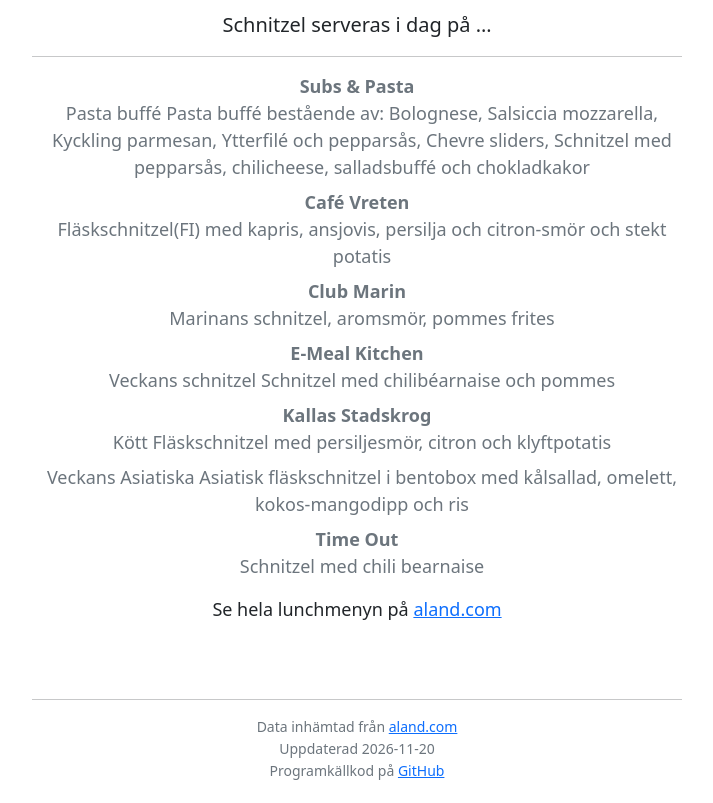
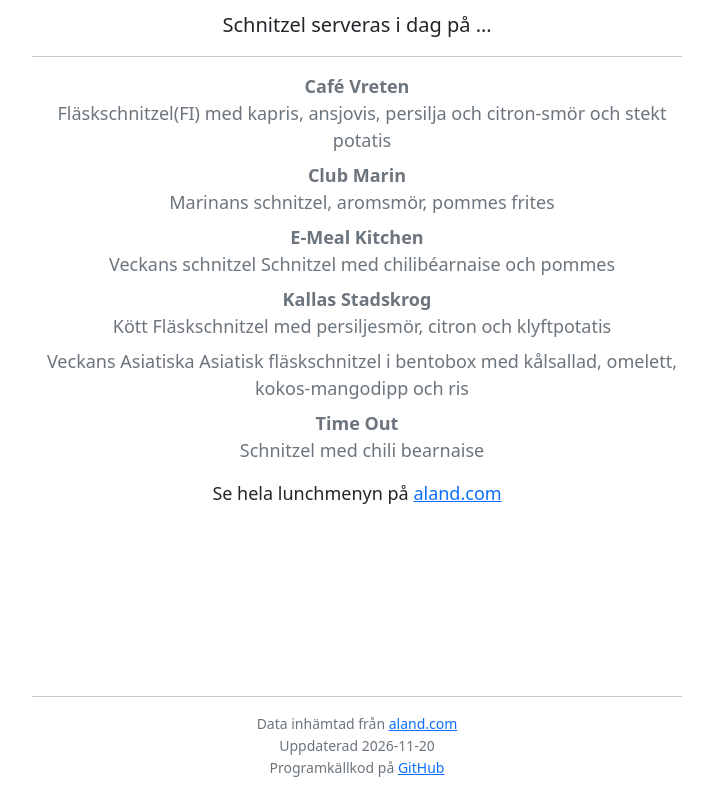
Before and after one commit to pheimdah/schnitzel.ax, a plain HTML site: page index.html in a window 1280 px wide. Shown: the whole page, without its empty margins (283-996 px from the left). Drawn offline with nearby package versions, Linux system fonts and the light colour scheme.

Commit message:
Deploying to gh-pages from @ pheimdah/schnitzel.ax@0da757a9ab6905cd5b516143c27a841a8b67a215 🚀

```diff
--- a/index.html
+++ b/index.html
@@ -64,9 +64,6 @@
 
 					<dl>
 
-							<dt class="text-secondary">Subs &amp; Pasta</dt>
-							<dd class="text-muted font-italic" style="padding-left: 10px" >Pasta buffé Pasta buffé bestående av: Bolognese, Salsiccia mozzarella, Kyckling parmesan, Ytterfilé och pepparsås, Chevre sliders, Schnitzel med pepparsås, chilicheese, salladsbuffé och chokladkakor </dd>
-
 							<dt class="text-secondary">Café Vreten</dt>
 							<dd class="text-muted font-italic" style="padding-left: 10px" >Fläskschnitzel(FI) med kapris, ansjovis, persilja och citron-smör och stekt potatis  </dd>
 
```
